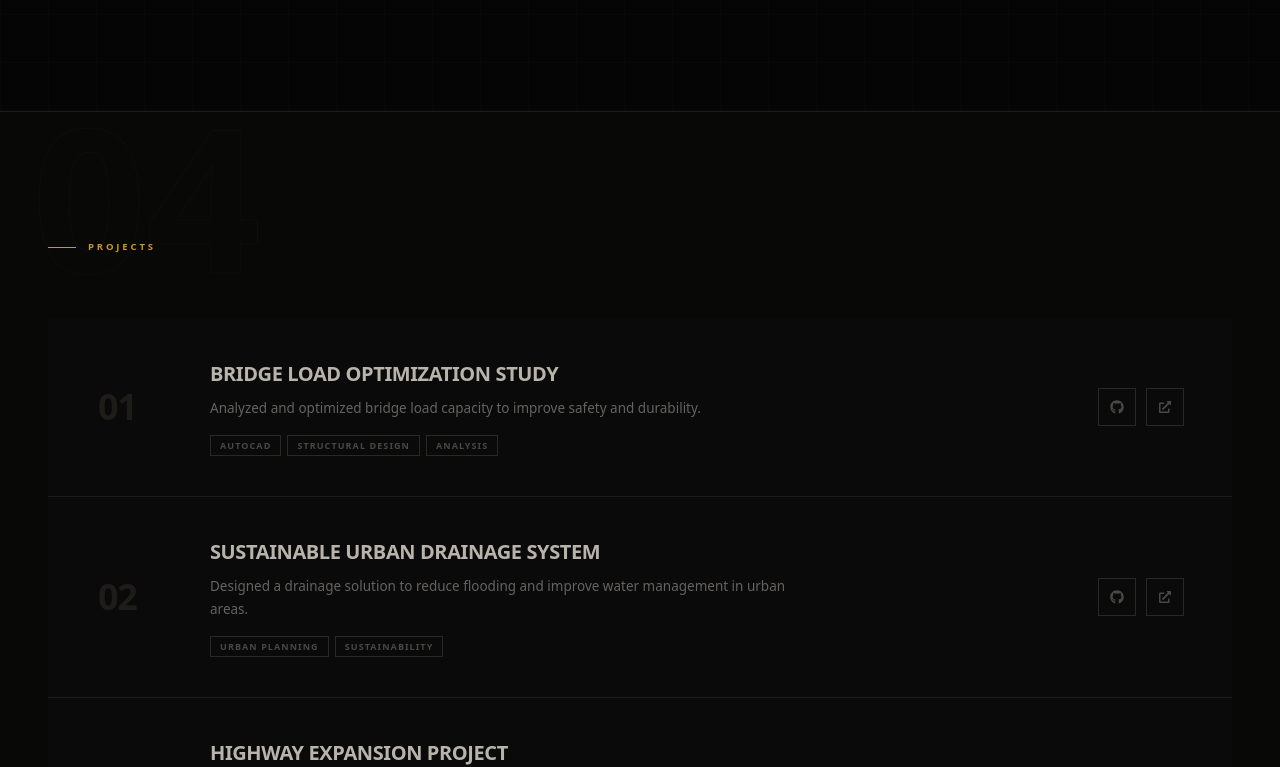
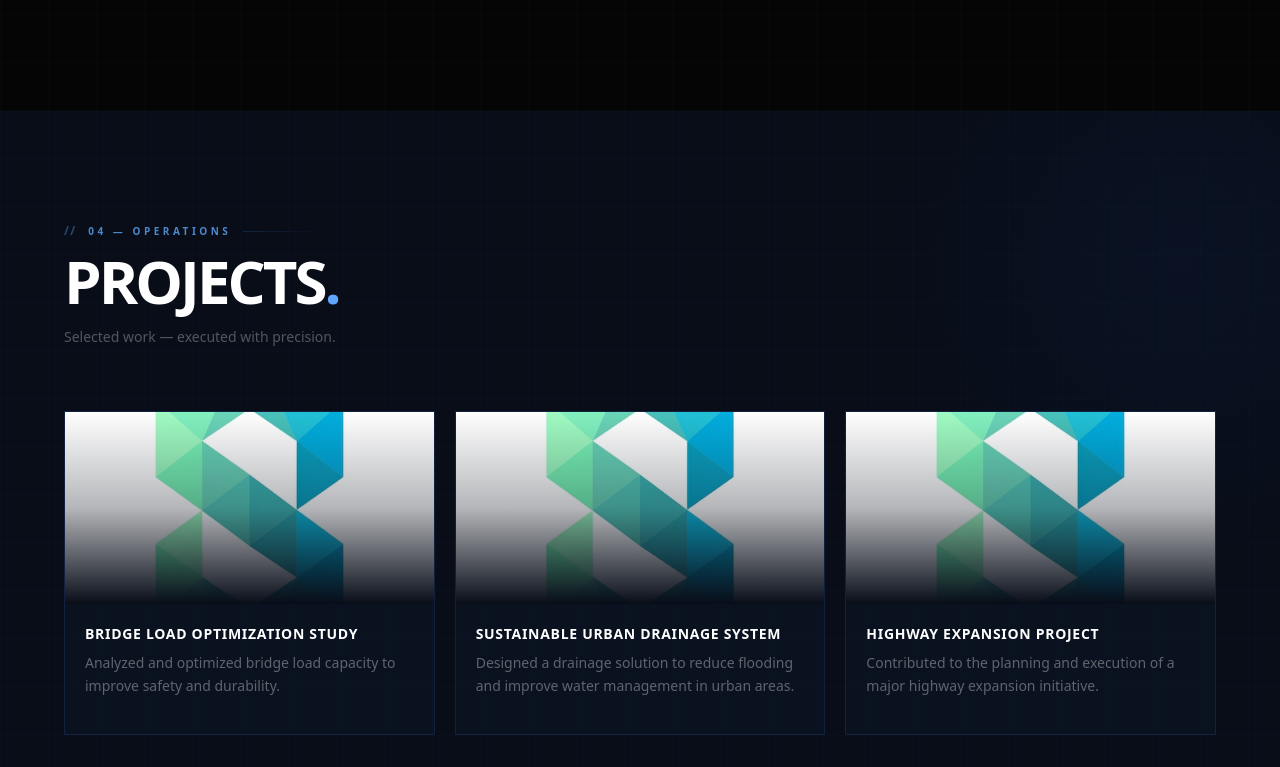
Before and after one commit to salienceenterprises-lab/portfolio-7e72f, a Next.js app: page /portfolio-7e72f/ in a window 1280 px wide. Shown: the part 3608-4375 px from the top of the page. Built offline with nearby package versions, Linux system fonts and the light colour scheme.

Commit message:
Update app/components/projects.jsx via Portfolio SaaS

```diff
--- a/app/components/projects.jsx
+++ b/app/components/projects.jsx
@@ -1,166 +1,157 @@
 "use client";
-import React, { useState } from "react";
 import { motion } from "framer-motion";
-import { FaGithub, FaExternalLinkAlt } from "react-icons/fa";
+import { FaGithub, FaExternalLinkAlt, FaFolder } from "react-icons/fa";
 
-const GOLD = "#c8943a";
-const GOLD_L = "#e0b256";
-
-export default function NocturneProjects({ data }) {
-  const list = data?.projects || [];
-  if (!list.length) return null;
-
-  const [hovered, setHovered] = useState(null);
+export default function PortfolioProjects({ data }) {
+  if (!data?.projects?.length) return null;
 
   return (
-    <section id="projects" style={{
-      background: "#080807",
-      borderTop: "1px solid #1e1c19",
-      position: "relative", overflow: "hidden",
-    }}>
-      <style>{`
-        @media (max-width: 767px) {
-          .noc-proj-inner { padding: 4rem 1.5rem !important; }
-          .noc-proj-row { grid-template-columns: 1fr !important; gap: 1rem !important; padding: 1.5rem !important; }
-          .noc-proj-index { display: none !important; }
-          .noc-proj-links { justify-content: flex-start !important; }
-        }
-      `}</style>
+    <section id="projects" className="relative py-28 px-6 overflow-hidden bg-[#080d18]">
 
-      <div style={{
-        position: "absolute", top: "-1rem", left: "2rem",
-        fontSize: "200px", fontWeight: 900, lineHeight: 1,
-        color: "transparent",
-        WebkitTextStroke: "1px rgba(255,255,255,0.025)",
-        pointerEvents: "none", userSelect: "none",
-      }}>04</div>
+      {/* Ambient */}
+      <div className="absolute inset-0 pointer-events-none">
+        <div className="absolute top-0 right-0 w-[600px] h-[600px] rounded-full translate-x-1/3 -translate-y-1/4" style={{ background: "radial-gradient(ellipse, rgba(37,99,235,0.05), transparent 70%)" }} />
+        <div className="absolute inset-0 bg-[linear-gradient(rgba(59,130,246,0.02)_1px,transparent_1px),linear-gradient(90deg,rgba(59,130,246,0.02)_1px,transparent_1px)] bg-[size:48px_48px]" />
+      </div>
 
-      <div className="noc-proj-inner" style={{ maxWidth: "1400px", margin: "0 auto", padding: "8rem 3rem" }}>
+      <div className="max-w-6xl mx-auto relative z-10">
+
+        {/* Section label */}
         <motion.div
           initial={{ opacity: 0, x: -20 }}
           whileInView={{ opacity: 1, x: 0 }}
           viewport={{ once: true }}
-          style={{ display: "flex", alignItems: "center", gap: "12px", marginBottom: "4rem" }}
+          transition={{ duration: 0.5 }}
+          className="flex items-center gap-3 mb-3"
         >
-          <div style={{ width: "28px", height: "1.5px", background: GOLD }} />
-          <span style={{ fontSize: "9.5px", fontWeight: 700, textTransform: "uppercase", letterSpacing: "0.3em", color: GOLD }}>
-            Projects
-          </span>
+          <span className="text-blue-400/40 font-black text-xs tracking-widest select-none">{"//"}</span>
+          <span className="text-[10px] font-black tracking-[0.35em] uppercase text-blue-400/80">04 — Operations</span>
+          <div className="flex-1 h-px bg-gradient-to-r from-blue-500/20 to-transparent max-w-[80px]" />
         </motion.div>
 
-        <div style={{ display: "flex", flexDirection: "column", gap: "1px", background: "#1e1c19" }}>
-          {list.map((project, i) => {
-            const isHov = hovered === i;
-            const title = project.title || project.name || "";
-            const description = project.description || "";
-            const tags = Array.isArray(project.stack)        ? project.stack :
-                         Array.isArray(project.tags)         ? project.tags :
-                         Array.isArray(project.technologies) ? project.technologies :
-                         Array.isArray(project.tech)         ? project.tech : [];
-            const githubUrl = project.github    || project.githubUrl || project.repo  || "";
-            const liveUrl   = project.demo      || project.live      || project.url   || project.link || project.liveUrl || "";
-
-            return (
-              <motion.div
-                key={i}
-                initial={{ opacity: 0, y: 20 }}
+        <motion.h2
+          initial={{ opacity: 0, y: 18 }}
           whileInView={{ opacity: 1, y: 0 }}
           viewport={{ once: true }}
-                transition={{ duration: 0.5, delay: i * 0.06 }}
-                onMouseEnter={() => setHovered(i)}
-                onMouseLeave={() => setHovered(null)}
-                className="noc-proj-row"
-                style={{
-                  background: isHov ? "#0f0e0c" : "#0a0a0a",
-                  padding: "2.5rem 3rem",
-                  display: "grid",
-                  gridTemplateColumns: "80px 1fr auto",
-                  gap: "2rem",
-                  alignItems: "center",
-                  transition: "background 0.25s ease",
-                  borderLeft: isHov ? `2px solid ${GOLD}` : "2px solid transparent",
-                }}
+          transition={{ duration: 0.6, delay: 0.05 }}
+          className="text-4xl sm:text-6xl font-black tracking-tighter text-white mb-4 uppercase"
         >
-                {/* Index */}
-                <div className="noc-proj-index" style={{
-                  fontSize: "36px", fontWeight: 900,
-                  color: isHov ? `${GOLD}40` : "#1e1c19",
-                  letterSpacing: "-0.04em", lineHeight: 1,
-                  transition: "color 0.25s ease", userSelect: "none",
-                }}>
-                  {String(i + 1).padStart(2, "0")}
+          Projects<span className="text-blue-400">.</span>
+        </motion.h2>
+
+        <motion.p
+          initial={{ opacity: 0 }}
+          whileInView={{ opacity: 1 }}
+          viewport={{ once: true }}
+          transition={{ duration: 0.5, delay: 0.15 }}
+          className="text-white/30 text-sm mb-16 max-w-sm"
+        >
+          Selected work — executed with precision.
+        </motion.p>
+
+        <div className="grid gap-5 sm:grid-cols-2 lg:grid-cols-3">
+          {data.projects.map((proj, index) => (
+            <motion.div
+              key={index}
+              initial={{ opacity: 0, y: 28 }}
+              whileInView={{ opacity: 1, y: 0 }}
+              viewport={{ once: true }}
+              transition={{ duration: 0.5, delay: index * 0.08 }}
+              whileHover={{ y: -6 }}
+              className="group relative bg-blue-500/[0.03] border border-blue-500/15 overflow-hidden transition-all duration-300 hover:border-blue-500/45 hover:shadow-[0_20px_60px_rgba(59,130,246,0.12)]"
+            >
+              {/* Corner bracket accents */}
+              <div className="absolute top-0 left-0 w-5 h-5 border-t-2 border-l-2 border-blue-500/0 group-hover:border-blue-500/70 transition-colors duration-400 z-20" />
+              <div className="absolute top-0 right-0 w-5 h-5 border-t-2 border-r-2 border-blue-500/0 group-hover:border-blue-500/70 transition-colors duration-400 z-20" />
+
+              {/* With image: cinematic banner */}
+              {proj.imageBase64 ? (
+                <div className="relative h-48 overflow-hidden">
+                  <img
+                    src={proj.imageBase64}
+                    alt={proj.title}
+                    className="w-full h-full object-cover transition-transform duration-700 group-hover:scale-110"
+                  />
+                  {/* Gradient vignette */}
+                  <div className="absolute inset-0 bg-gradient-to-b from-transparent via-[#080d18]/30 to-[#080d18]" />
+                  {/* Scan line on hover */}
+                  <motion.div
+                    initial={{ y: "-100%", opacity: 0 }}
+                    whileHover={{ y: "200%", opacity: 1 }}
+                    transition={{ duration: 0.8 }}
+                    className="absolute inset-x-0 h-px bg-gradient-to-r from-transparent via-blue-400/50 to-transparent"
+                  />
+                  {/* Hover link buttons */}
+                  <div className="absolute bottom-3 right-3 flex items-center gap-2 opacity-0 group-hover:opacity-100 translate-y-2 group-hover:translate-y-0 transition-all duration-300 z-10">
+                    {proj.github && (
+                      <a
+                        href={proj.github}
+                        target="_blank"
+                        rel="noopener noreferrer"
+                        className="flex items-center gap-1.5 px-3 py-1.5 bg-[#050505]/90 border border-blue-500/40 text-[10px] font-black uppercase tracking-wider text-white/70 hover:text-blue-300 hover:border-blue-400/70 transition-colors duration-200"
+                      >
+                        <FaGithub className="w-3 h-3" /> Code
+                      </a>
+                    )}
+                    {proj.demo && (
+                      <a
+                        href={proj.demo}
+                        target="_blank"
+                        rel="noopener noreferrer"
+                        className="flex items-center gap-1.5 px-3 py-1.5 bg-blue-600/90 border border-blue-500/50 text-[10px] font-black uppercase tracking-wider text-white hover:bg-blue-500/90 transition-colors duration-200"
+                      >
+                        <FaExternalLinkAlt className="w-2.5 h-2.5" /> Live
+                      </a>
+                    )}
                   </div>
+                </div>
+              ) : (
+                /* Without image: dark header with index watermark */
+                <div className="relative h-24 bg-gradient-to-br from-blue-900/20 to-[#050505] border-b border-blue-500/10 overflow-hidden flex items-center px-5">
+                  <span className="absolute right-3 top-1/2 -translate-y-1/2 text-7xl font-black text-blue-400/[0.07] select-none leading-none tabular-nums">
+                    {String(index + 1).padStart(2, "0")}
+                  </span>
+                  <div className="flex items-center gap-3 relative z-10">
+                    <FaFolder className="w-5 h-5 text-blue-400/50 flex-shrink-0" />
+                    <div className="flex gap-2">
+                      {proj.github && (
+                        <a href={proj.github} target="_blank" rel="noopener noreferrer"
+                          className="text-white/30 hover:text-blue-400 transition-colors">
+                          <FaGithub className="w-4 h-4" />
+                        </a>
+                      )}
+                      {proj.demo && (
+                        <a href={proj.demo} target="_blank" rel="noopener noreferrer"
+                          className="text-white/30 hover:text-blue-400 transition-colors">
+                          <FaExternalLinkAlt className="w-3.5 h-3.5" />
+                        </a>
+                      )}
+                    </div>
+                  </div>
+                </div>
+              )}
 
-                {/* Info */}
-                <div>
-                  <h3 style={{
-                    fontSize: "20px", fontWeight: 800,
-                    color: isHov ? "#ede9e0" : "#b8b4ac",
-                    letterSpacing: "-0.02em", textTransform: "uppercase",
-                    marginBottom: "0.5rem", transition: "color 0.25s ease",
-                  }}>
-                    {title}
+              {/* Card body */}
+              <div className="p-5">
+                <h3 className="font-black text-white text-sm uppercase tracking-wider mb-2 group-hover:text-blue-200 transition-colors duration-300">
+                  {proj.title}
                 </h3>
-                  {description && (
-                    <p style={{
-                      fontSize: "13.5px", color: "rgba(237,233,224,0.4)",
-                      lineHeight: 1.65, maxWidth: "580px",
-                      fontWeight: 300, margin: "0 0 1rem",
-                    }}>
-                      {description}
-                    </p>
+                {proj.description && (
+                  <p className="text-sm text-white/35 leading-relaxed mb-4">{proj.description}</p>
                 )}
-                  {tags.length > 0 && (
-                    <div style={{ display: "flex", flexWrap: "wrap", gap: "6px" }}>
-                      {tags.filter(Boolean).map((tag, j) => (
-                        <span key={j} style={{
-                          fontSize: "9px", fontWeight: 700,
-                          textTransform: "uppercase", letterSpacing: "0.12em",
-                          color: isHov ? GOLD : "#4a4845",
-                          border: `1px solid ${isHov ? GOLD + "50" : "#2a2825"}`,
-                          padding: "3px 9px", transition: "all 0.25s ease",
-                        }}>
-                          {typeof tag === "string" ? tag : tag?.name || String(tag)}
+                {proj.tech?.length > 0 && (
+                  <div className="flex flex-wrap gap-1.5 pt-4 border-t border-white/[0.05]">
+                    {proj.tech.filter((t) => t?.trim()).map((tech) => (
+                      <span key={tech}
+                        className="text-[9px] font-bold uppercase tracking-wider text-blue-400/50 bg-blue-500/[0.07] border border-blue-500/15 px-2 py-0.5">
+                        {tech}
                       </span>
                     ))}
                   </div>
                 )}
               </div>
-
-                {/* Links */}
-                <div className="noc-proj-links" style={{ display: "flex", gap: "10px", flexShrink: 0 }}>
-                  {githubUrl && (
-                    <a href={githubUrl} target="_blank" rel="noopener noreferrer"
-                      style={{
-                        width: "38px", height: "38px",
-                        border: `1px solid ${isHov ? GOLD + "60" : "#2a2825"}`,
-                        display: "flex", alignItems: "center", justifyContent: "center",
-                        color: isHov ? GOLD : "#4a4845",
-                        textDecoration: "none", transition: "all 0.25s ease",
-                      }}
-                      onClick={(e) => e.stopPropagation()}
-                    >
-                      <FaGithub size={14} />
-                    </a>
-                  )}
-                  {liveUrl && (
-                    <a href={liveUrl} target="_blank" rel="noopener noreferrer"
-                      style={{
-                        width: "38px", height: "38px",
-                        border: `1px solid ${isHov ? GOLD + "60" : "#2a2825"}`,
-                        display: "flex", alignItems: "center", justifyContent: "center",
-                        color: isHov ? GOLD : "#4a4845",
-                        textDecoration: "none", transition: "all 0.25s ease",
-                      }}
-                      onClick={(e) => e.stopPropagation()}
-                    >
-                      <FaExternalLinkAlt size={12} />
-                    </a>
-                  )}
-                </div>
             </motion.div>
-            );
-          })}
+          ))}
         </div>
       </div>
     </section>
```
Lines whose indentation alone changed are shown as unchanged.
